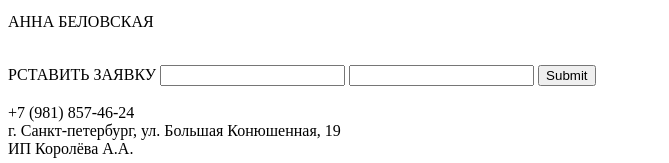
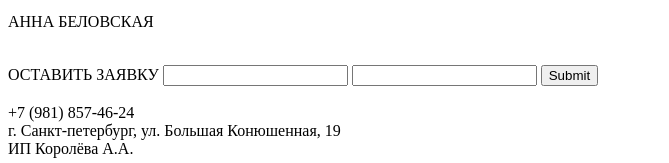
Before and after one commit to Bomzhpaket/marathon-aug, a plain HTML site: page index.htm in a window 1280 px wide. Shown: the part 1187-1350 px from the top of the page, 0-669 px from the left. Drawn offline with Linux system fonts and the light colour scheme.

Commit message:
Update index.htm

```diff
--- a/index.htm
+++ b/index.htm
@@ -99,7 +99,7 @@
             <div class="img-reviews"></div>
         </section>
         <section class="request">
-            <form action="request">РСТАВИТЬ ЗАЯВКУ
+            <form action="request">ОСТАВИТЬ ЗАЯВКУ
                 <input type="text">
                 <input type="tel">
                 <input type="submit">
```
